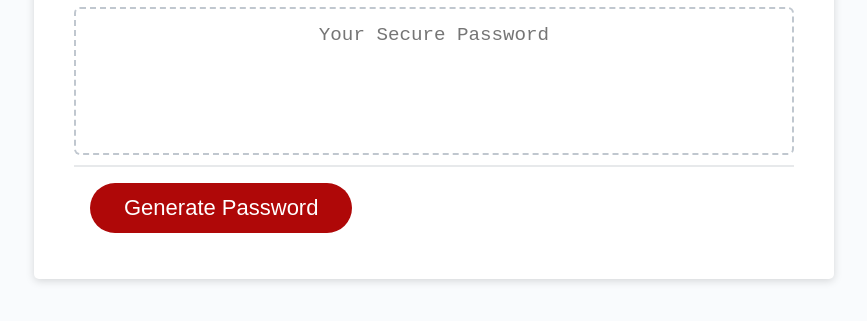
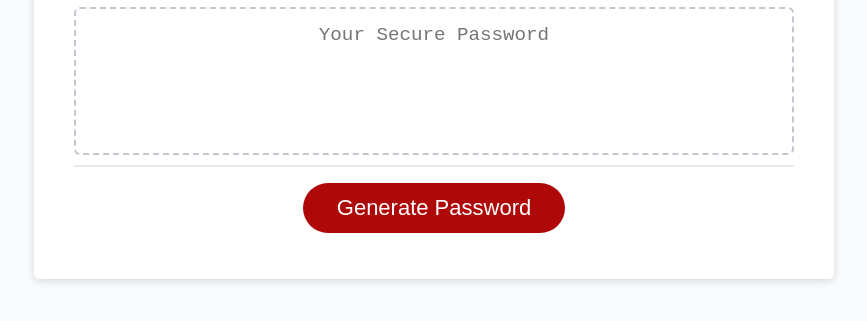
Before and after one commit to cmateo99/password-generator, a plain HTML site: page index.html in a window 1280 px wide. Shown: the part 241-562 px from the top of the page, without its empty margins (206-1073 px from the left). Drawn offline with Linux system fonts and the light colour scheme.

Commit message:
generate button is now centered

```diff
--- a/Assets/style.css
+++ b/Assets/style.css
@@ -56,7 +56,6 @@ header {
 
 .card-footer {
   text-align: center;
-  margin:auto;
 }
 
 .card-footer::before {
@@ -82,12 +81,12 @@ header {
   box-shadow: rgba(0, 0, 0, 0.1) 0px 1px 6px 0px rgba(0, 0, 0, 0.2) 0px 1px 1px
     0px;
   color: hsl(0, 0%, 100%);
-  display: flex;
+
   font-size: 22px;
   line-height: 22px;
   margin: 16px 16px 16px 16px;
   padding: 14px 34px;
-  text-align: center;
+
   cursor: pointer;
 }
 
```
